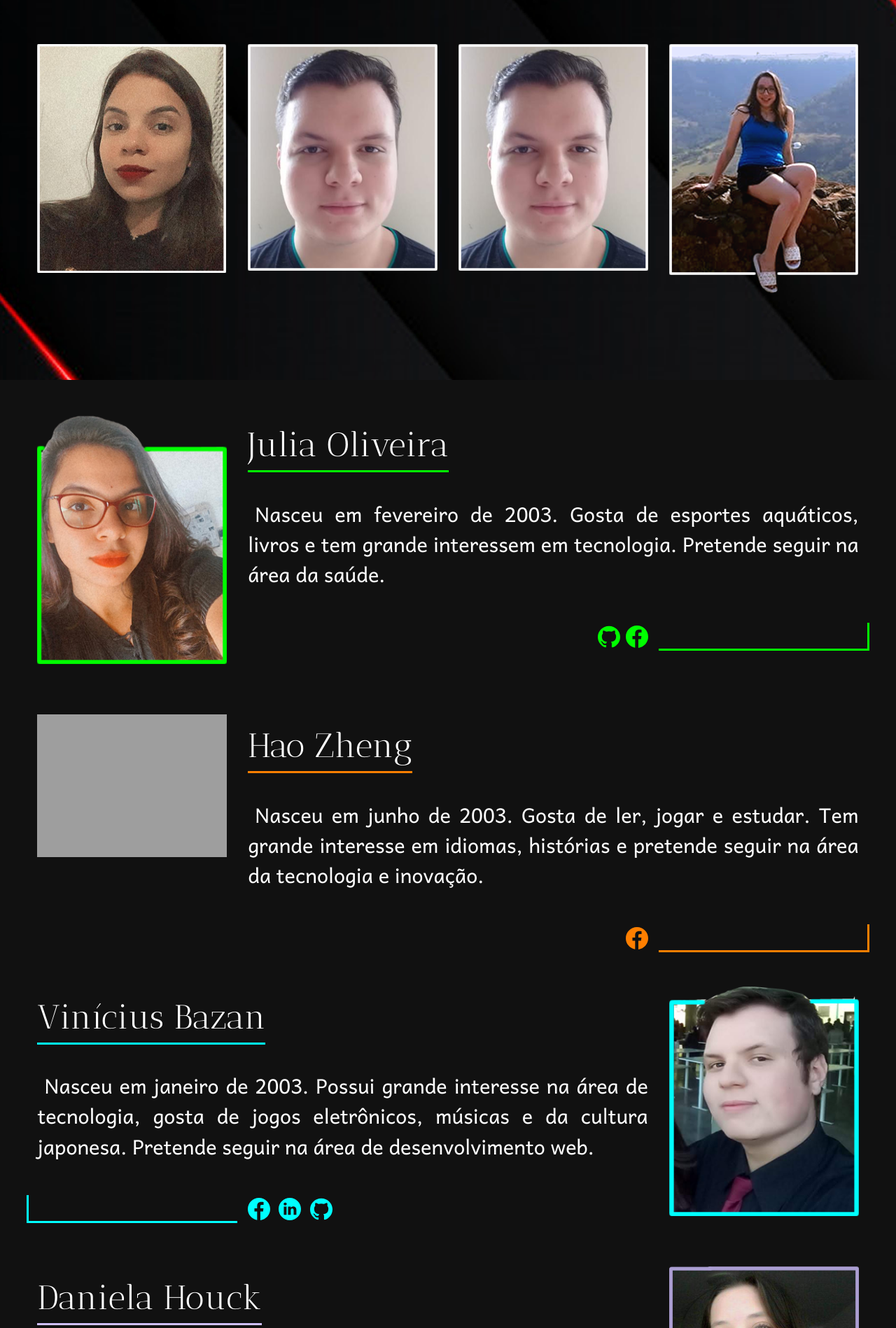
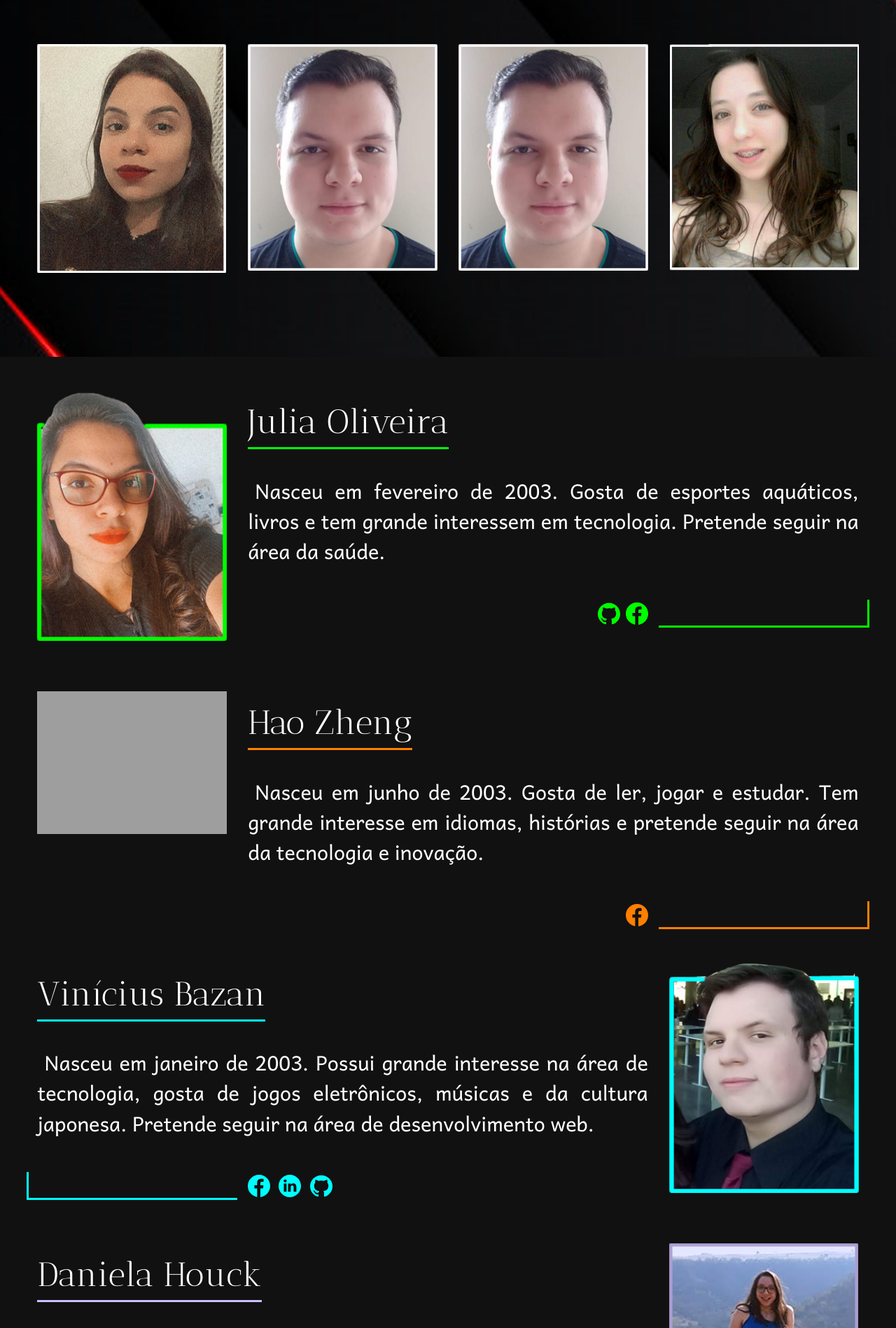
Before and after one commit to ViniciusBazan/Faebulare, a PHP site: page /Quem_somos.php in a window 1280 px wide. Shown: the part 560-2458 px from the top of the page at 70% size. Run offline with PHP 8.4, Linux system fonts and the light colour scheme; grey boxes are pictures that could not be loaded.

Commit message:
ajuste de sobre nós

```diff
--- a/src/Quem_somos.php
+++ b/src/Quem_somos.php
@@ -38,10 +38,10 @@
 
           <div class="row mt-5 mb-5">
 
-            <div class="col-6 col-md-3"><img class="img-fluid" src="<?php echo $devs.'juh1.png'; ?>"></img></div>
-            <div class="col-6 col-md-3"><img class="img-fluid" src="<?php echo $devs.'vini1.png'; ?>"></img></div>
-            <div class="col-6 col-md-3"><img class="img-fluid" src="<?php echo $devs.'vini1.png'; ?>"></img></div>
-            <div class="col-6 col-md-3"><img class="img-fluid" src="<?php echo $devs.'dani1.png'; ?>"></img></div>
+            <div class="col-6 col-md-3"><a href="#julia" class="scrollSuave opaci muda"><img class="img-fluid" src="<?php echo $devs.'juh1.png'; ?>"></a></div>
+            <div class="col-6 col-md-3"><a href="#hao" class="scrollSuave opaci muda"><img class="img-fluid" src="<?php echo $devs.'vini1.png'; ?>"></a></div>
+            <div class="col-6 col-md-3"><a href="#vini" class="scrollSuave opaci muda"><img class="img-fluid" src="<?php echo $devs.'vini1.png'; ?>"></a></div>
+            <div class="col-6 col-md-3"><a href="#dani" class="scrollSuave opaci muda"><img class="img-fluid" src="<?php echo $devs.'dani2.png'; ?>"></a></div>
 
           </div>
 
@@ -60,7 +60,7 @@
 
         <!-- 1 !--><div class="col-12 col-lg-3 mb-4 mt-lg-0"><center><img class="img-fluid" src="<?php echo $devs.'juh2.png'; ?>"></center></div><!-- /1 !-->
         <!-- 2 !--><div class="col-12 col-lg-9 text-justify mt-3">
-        <h1 class="font-antic mt-0 mb-5 font-s-30 "> <span class="pb-md-2" style="border-bottom: #00FE00 solid 3px;">Julia Oliveira</span> </h1>
+        <h1 class="font-antic mt-0 mb-5 font-s-30 "> <span id="julia" class="pb-md-2" style="border-bottom: #00FE00 solid 3px;">Julia Oliveira</span> </h1>
         <p class="recuo font-s-18 font-s-md-16"> Nasceu em fevereiro de 2003. Gosta de esportes aquáticos, livros e tem grande interessem em tecnologia. Pretende seguir na área da saúde. </p>
             <!-- 3 !--><div class="row mt-5">
                 <!-- 4 !--><div class="col-8">
@@ -94,7 +94,7 @@
 
         <!-- 1 !--><div class="col-12 col-lg-3 mb-4 mt-lg-0"><center><img class="img-fluid" src="<?php echo $autor.'charles_perrault.png'; ?>"></center></div><!-- /1 !-->
         <!-- 2 !--><div class="col-12 col-lg-9 text-justify mt-3">
-        <h1 class="font-antic mt-0 mb-5 font-s-30 "> <span class="pb-md-2" style="border-bottom: #FF7F00 solid 3px;">Hao Zheng</span> </h1>
+        <h1 class="font-antic mt-0 mb-5 font-s-30 "> <span id="hao" class="pb-md-2" style="border-bottom: #FF7F00 solid 3px;">Hao Zheng</span> </h1>
         <p class="recuo font-s-18 font-s-md-16"> Nasceu em junho de 2003. Gosta de ler, jogar e estudar. Tem grande interesse em idiomas, histórias e pretende seguir na área da tecnologia e inovação. </p>
             <!-- 3 !--><div class="row mt-5">
                 <!-- 4 !--><div class="col-8">
@@ -127,7 +127,7 @@
 
         <!-- 1 !--><div class="col-12 col-lg-3 mb-4 mt-lg-0 order-1 order-lg-2"><center><img class="img-fluid" src="<?php echo $devs.'vini2.png'; ?>"></center></div><!-- /1 !-->
         <!-- 2 !--><div class="col-12 col-lg-9 text-justify mt-3 order-2 order-lg-1">
-        <h1 class="font-antic mt-0 mb-5 font-s-30 "> <span class="pb-md-2" style="border-bottom:  #00FEFE solid 3px;">Vinícius Bazan</span> </h1>
+        <h1 class="font-antic mt-0 mb-5 font-s-30 "> <span id="vini" class="pb-md-2" style="border-bottom:  #00FEFE solid 3px;">Vinícius Bazan</span> </h1>
         <p class="recuo font-s-18 font-s-md-16"> Nasceu em janeiro de 2003. Possui grande interesse na área de tecnologia, gosta de jogos eletrônicos, músicas e da cultura japonesa. Pretende seguir na área de desenvolvimento web. </p>
             <!-- 3 !--><div class="row mt-5">
                 <!-- 4 !--><div class="col-8 order-2">
@@ -161,9 +161,9 @@
         <!-- Dani !-->
         <!-- 0 !--><div class="row mb-5">
 
-        <!-- 1 !--><div class="col-12 col-lg-3 mb-4 mt-lg-0 order-1 order-lg-2"><center><img class="img-fluid" src="<?php echo $devs.'dani2.png'; ?>"></center></div><!-- /1 !-->
+        <!-- 1 !--><div class="col-12 col-lg-3 mb-4 mt-lg-0 order-1 order-lg-2"><center><img class="img-fluid" src="<?php echo $devs.'dani1.png'; ?>"></center></div><!-- /1 !-->
         <!-- 2 !--><div class="col-12 col-lg-9 text-justify mt-3 order-2 order-lg-1">
-        <h1 class="font-antic mt-0 mb-5 font-s-30 "> <span class="pb-md-2" style="border-bottom: #CFBFFF solid 3px;">Daniela Houck</span> </h1>
+        <h1 class="font-antic mt-0 mb-5 font-s-30 "> <span id="dani" class="pb-md-2" style="border-bottom: #CFBFFF solid 3px;">Daniela Houck</span> </h1>
         <p class="recuo font-s-18 font-s-md-16"> Nasceu em dezembro de 2003. Gosta de tecnologia e pretende seguir na área. Também tem grande interesse em esportes, viagens, astronomia e crianças.</p>
             <!-- 3 !--><div class="row mt-5">
                 <!-- 4 !--><div class="col-8 order-2">
--- a/src/inc/js.php
+++ b/src/inc/js.php
@@ -19,4 +19,8 @@
     echo "<script src='js/topo.js'></script>";
 }
 
+if ($pag == "Quem_somos.php"){
+    echo "<script src='js/scrollSuave.js'></script>";
+}
+
 ?>
--- a/src/inc/menu.php
+++ b/src/inc/menu.php
@@ -40,7 +40,7 @@
         </li>
 
         <li class="nav-item dropdown">
-            <a class="nav-link muda font-s-12 mt-lg-4" href="#">Psicanalise</a>
+            <a class="nav-link muda font-s-12 mt-lg-4" href="cont_Psicanalise.php">Psicanalise</a>
         </li>
 
     </ul>
--- /dev/null
+++ b/src/js/scrollSuave.js
@@ -0,0 +1,7 @@
+var $doc = $('html, body');
+$('.scrollSuave').click(function() {
+    $doc.animate({
+        scrollTop: $( $.attr(this, 'href') ).offset().top
+    }, 700);
+    return false;
+});
```
Also changed, not shown: src/cont_Psicanalise.php (added, +46 -0 lines), src/img/devs/dani1.png, src/img/devs/dani2.png.
